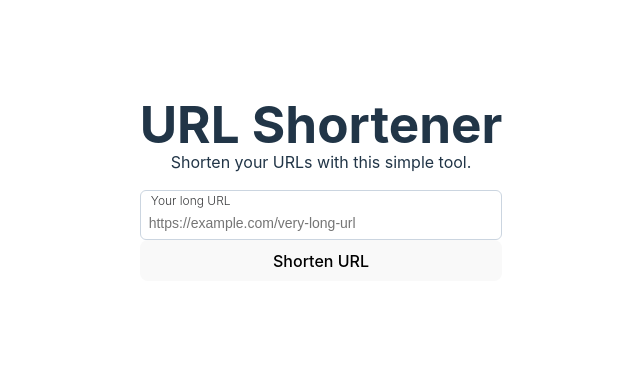
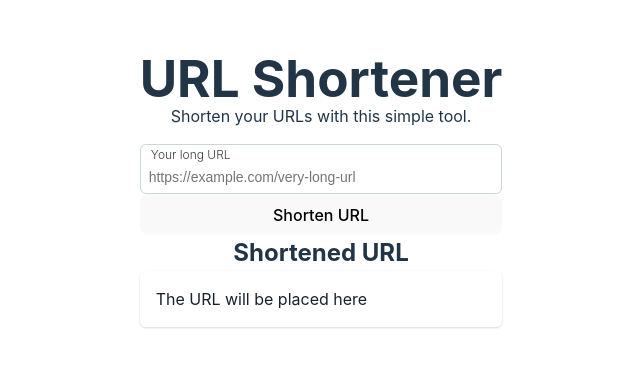
Before and after one commit to kheynerz/url-shortener, a React (Vite) app: page / in a window 1280 px wide. Shown: the part 210-576 px from the top of the page, without its empty margins (319-959 px from the left). Built offline with nearby package versions, Linux system fonts and the light colour scheme.

Commit message:
Create URLCard for shortened URL display along with a copy button

```diff
--- a/src/components/Button/Button.tsx
+++ b/src/components/Button/Button.tsx
@@ -1,8 +1,8 @@
-import { ReactNode } from "react"
+import { ButtonHTMLAttributes, ReactNode } from "react"
 
 import 'src/components/Button/Button.css'
 
-interface ButtonProps extends React.ButtonHTMLAttributes<HTMLButtonElement> {
+interface ButtonProps extends ButtonHTMLAttributes<HTMLButtonElement> {
     children?: ReactNode
 }
 
--- /dev/null
+++ b/src/components/Icons/Copy.tsx
@@ -0,0 +1,19 @@
+import { SVGProps } from "react";
+
+const Copy = ({...rest}: SVGProps<SVGSVGElement>) => {
+  return (
+    <svg
+      xmlns="http://www.w3.org/2000/svg"
+      width="16"
+      height="16"
+      fill="currentColor"
+      viewBox="0 0 16 16"
+      {...rest}
+    >
+      <path d="M4 1.5H3a2 2 0 0 0-2 2V14a2 2 0 0 0 2 2h10a2 2 0 0 0 2-2V3.5a2 2 0 0 0-2-2h-1v1h1a1 1 0 0 1 1 1V14a1 1 0 0 1-1 1H3a1 1 0 0 1-1-1V3.5a1 1 0 0 1 1-1h1z" />
+      <path d="M9.5 1a.5.5 0 0 1 .5.5v1a.5.5 0 0 1-.5.5h-3a.5.5 0 0 1-.5-.5v-1a.5.5 0 0 1 .5-.5zm-3-1A1.5 1.5 0 0 0 5 1.5v1A1.5 1.5 0 0 0 6.5 4h3A1.5 1.5 0 0 0 11 2.5v-1A1.5 1.5 0 0 0 9.5 0z" />
+    </svg>
+  );
+}
+
+export default Copy
--- /dev/null
+++ b/src/components/ShortenedUrl.tsx
@@ -0,0 +1,12 @@
+import { URLCard } from "./URLCard"
+
+export const ShortenedUrl = () => {
+  return (
+    <>
+      <h2>Shortened URL</h2>
+      <URLCard />
+    </>
+  )
+}
+
+export default ShortenedUrl
--- /dev/null
+++ b/src/components/URLCard/URLCard.css
@@ -0,0 +1,14 @@
+.card {
+    color: #1a202c;
+    display: flex;
+    flex-direction: row;
+    justify-content: space-between;
+    align-items: center;
+    padding: 1rem;
+    background-color: #fff;
+    border-width: 1px;
+    border-color: #e2e8f0;
+    border-radius: 0.375rem;
+    box-shadow: 0 1px 3px 0 rgba(0, 0, 0, 0.1), 0 1px 2px 0 rgba(0, 0, 0, 0.06);
+    width: 100%;
+}
--- /dev/null
+++ b/src/components/URLCard/URLCard.tsx
@@ -0,0 +1,23 @@
+import 'src/components/URLCard/URLCard.css'
+import Copy from 'src/components/Icons/Copy'
+
+interface URLCardProps {
+  url?: string
+}
+
+const URLCard = ({url}: URLCardProps) => {
+
+  const handleClick = () => {
+    if (!url) return
+    navigator.clipboard.writeText(url);
+  }
+
+  return (
+    <article className="card">
+      <p>{url ?? "The URL will be placed here"}</p>
+      {url && <Copy onClick={handleClick} cursor={"pointer"}/>}
+    </article>
+  )
+}
+
+export default URLCard
--- /dev/null
+++ b/src/components/URLCard/index.ts
@@ -0,0 +1 @@
+export { default as URLCard } from './URLCard';
--- a/src/components/UrlShortener.tsx
+++ b/src/components/UrlShortener.tsx
@@ -1,5 +1,6 @@
-import { Button } from "./Button";
-import { Input } from "./Input"
+import { Button } from "src/components/Button";
+import { Input } from "src/components/Input"
+import { ShortenedUrl } from "src/components/ShortenedUrl";
 
 const UrlShortener = () => {
     return (
@@ -9,6 +10,7 @@ const UrlShortener = () => {
                 placeholder="https://example.com/very-long-url"
             />
             <Button>Shorten URL</Button>
+            <ShortenedUrl/>
         </>
 
     );
```
